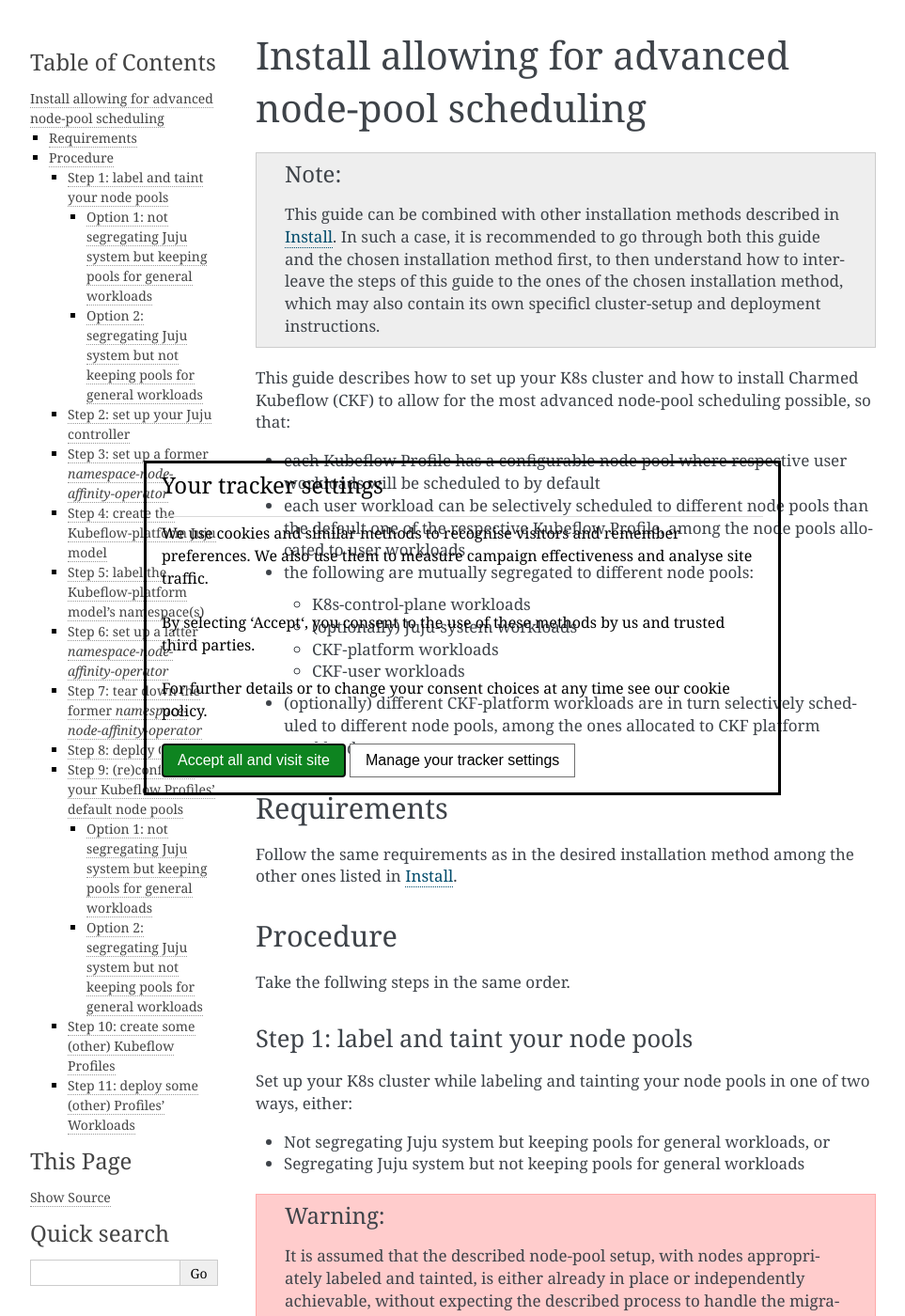
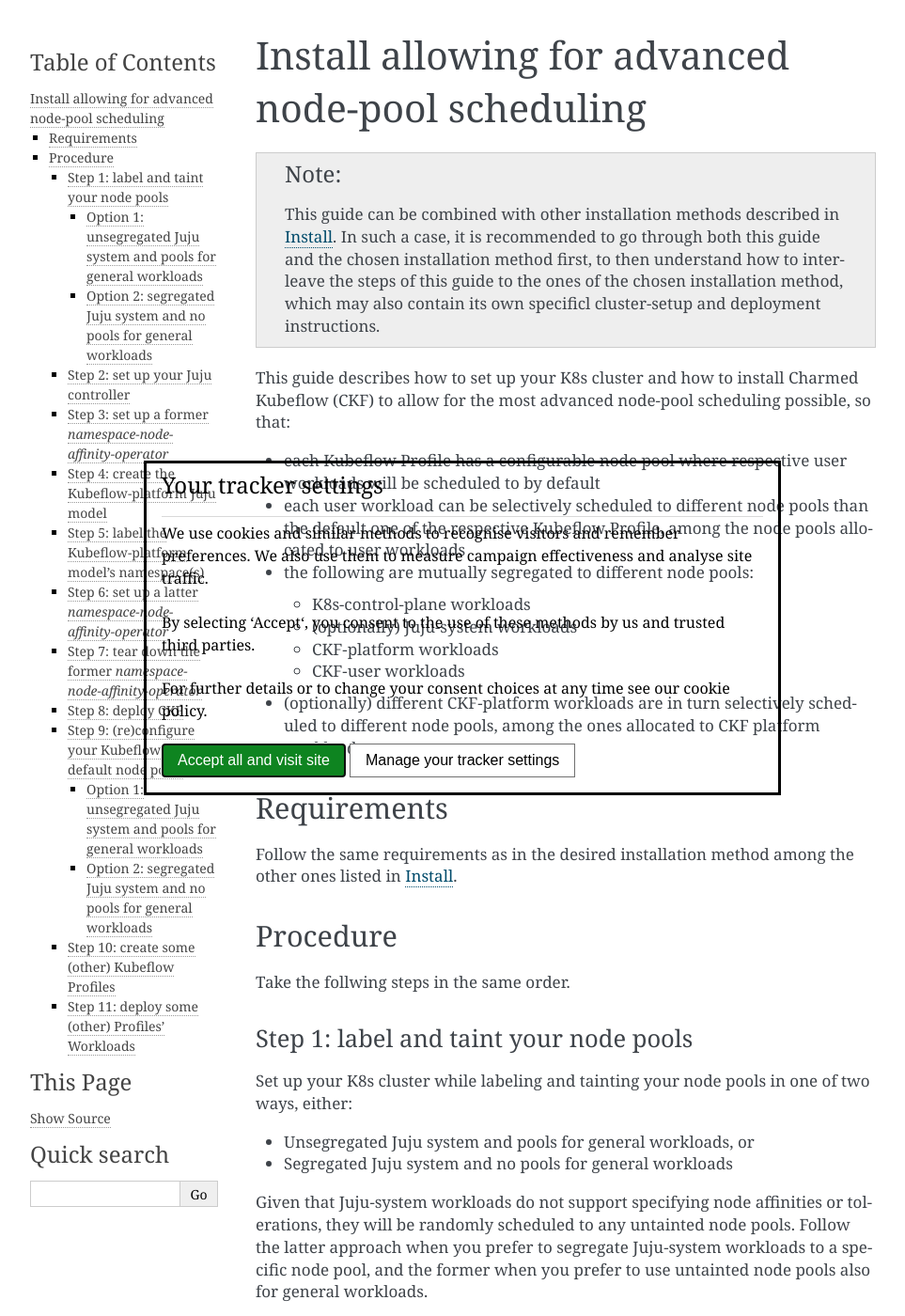
Before and after one commit to canonical/charmed-kubeflow-documentation, a Sphinx documentation site: the page built from docs/how-to/install/install-for-advanced-scheduling.rst, in a window 1280 px wide and 1400 px high. Shown: the whole window at 94% size, without its empty margins (148-1111 px from the left). Built offline with Sphinx 7.4.7, drawn with Linux system fonts in a browser that asks for light colours; some of the changed text lies outside the part shown.

Commit message:
docs: fixed content as per review comments - part 4

```diff
--- a/docs/how-to/install/install-for-advanced-scheduling.rst
+++ b/docs/how-to/install/install-for-advanced-scheduling.rst
@@ -43,15 +43,17 @@
 
 Set up your K8s cluster while labeling and tainting your node pools in one of two ways, either:
 
-* Not segregating Juju system but keeping pools for general workloads, or
-* Segregating Juju system but not keeping pools for general workloads
+* Unsegregated Juju system and pools for general workloads, or
+* Segregated Juju system and no pools for general workloads
+
+Given that Juju-system workloads do not support specifying node affinities or tolerations, they will be randomly scheduled to any untainted node pools. Follow the latter approach when you prefer to segregate Juju-system workloads to a specific node pool, and the former when you prefer to use untainted node pools also for general workloads.
 
 .. warning::
 
   It is assumed that the described node-pool setup, with nodes appropriately labeled and tainted, is either already in place or independently achievable, without expecting the described process to handle the migration and/or rescheduling of user workloads from previous clusters and/or cluster states that may differ in terms of node pools.
 
 ++++++++++++++++++++++++++++++++++++++++++++++++++++++++++++++++++++++++++++++++++
-Option 1: not segregating Juju system but keeping pools for general workloads
+Option 1: unsegregated Juju system and pools for general workloads
 ++++++++++++++++++++++++++++++++++++++++++++++++++++++++++++++++++++++++++++++++++
 
 Label and taint node pools this way:
@@ -79,14 +81,14 @@
   Make sure that all applied taints are of type `NoSchedule`, and not `NoExecute`, in order not to disrupt pre-existing cluster workloads in case of incorrect initial cluster settings, expectations and/or assumptions. Do not use `PreferNoSchedule` either, as scheduling guarantees are required.
 
 ++++++++++++++++++++++++++++++++++++++++++++++++++++++++++++++++++++++++++++++++++
-Option 2: segregating Juju system but not keeping pools for general workloads
+Option 2: segregated Juju system and no pools for general workloads
 ++++++++++++++++++++++++++++++++++++++++++++++++++++++++++++++++++++++++++++++++++
 
 Label and taint node pools as described above for option 1 but with the following changes:
 
-- For each node pool meant to be used as the default one of some Kubeflow Profile(s), add not only one specific label but also one specific taint.
+- Keep one and only node pool unlabeled and untainted, meant to be used for Juju-system workloads only and without foreseeing any general workloads ending up in the same pool.
 
-- Keep one and only node pool unlabeled and untainted, meant to be used for Juju-system workloads only and without foreseeing any general workloads ending up in the same pool.
+- For each node pool meant to be used as the default one of some Kubeflow Profile(s), add both specific label(s) and specific taint(s).
 
 ~~~~~~~~~~~~~~~~~~~~~~~~~~~~~~~~~~~~~~~~~~~~~~~~~~~~~~~~~~~~~~~~~~~~~~~~~~~~~~~
 Step 2: set up your Juju controller
@@ -308,7 +310,7 @@
   CKF admins can continuously reconfigure the default node-pool allocation and whether to enable customization for any Profiles. Nevertheless, Profile workloads deployed before the desired configuration changes are not expected to be rescheduled or migrated. For this reason, it is recommended to configure Profiles before their actual creation (knowing namespace names correspond to Profile names).
 
 ++++++++++++++++++++++++++++++++++++++++++++++++++++++++++++++++++++++++++++++++++
-Option 1: not segregating Juju system but keeping pools for general workloads
+Option 1: unsegregated Juju system and pools for general workloads
 ++++++++++++++++++++++++++++++++++++++++++++++++++++++++++++++++++++++++++++++++++
 
 For each Profile's namespace, add configurations to inject workloads with node affinity matching labels of default node pools, to schedule Profiles' workloads to respective default node pools. Profiles whose namespaces are not configured with affinities for default node pools will see their workloads randomly scheduled in any node pools without taints, including not only all the default ones but also any other general ones that may exist, therefore opting out of such a feature.
@@ -383,7 +385,7 @@
     juju config namespace-node-affinity settings_yaml="$namespace_node_affinity_settings"
 
 ++++++++++++++++++++++++++++++++++++++++++++++++++++++++++++++++++++++++++++++++++
-Option 2: segregating Juju system but not keeping pools for general workloads
+Option 2: segregated Juju system and no pools for general workloads
 ++++++++++++++++++++++++++++++++++++++++++++++++++++++++++++++++++++++++++++++++++
 
 For each Profile's namespace, add configurations to inject workloads with node affinity and tolerations respectively matching labels and taints of default node pools, to schedule Profiles' workloads to respective default node pools. Profiles whose namespaces are not configured with affinities and tolerations for default node pools will see their workloads scheduled in the node pool for Juju-system workloads.
```
